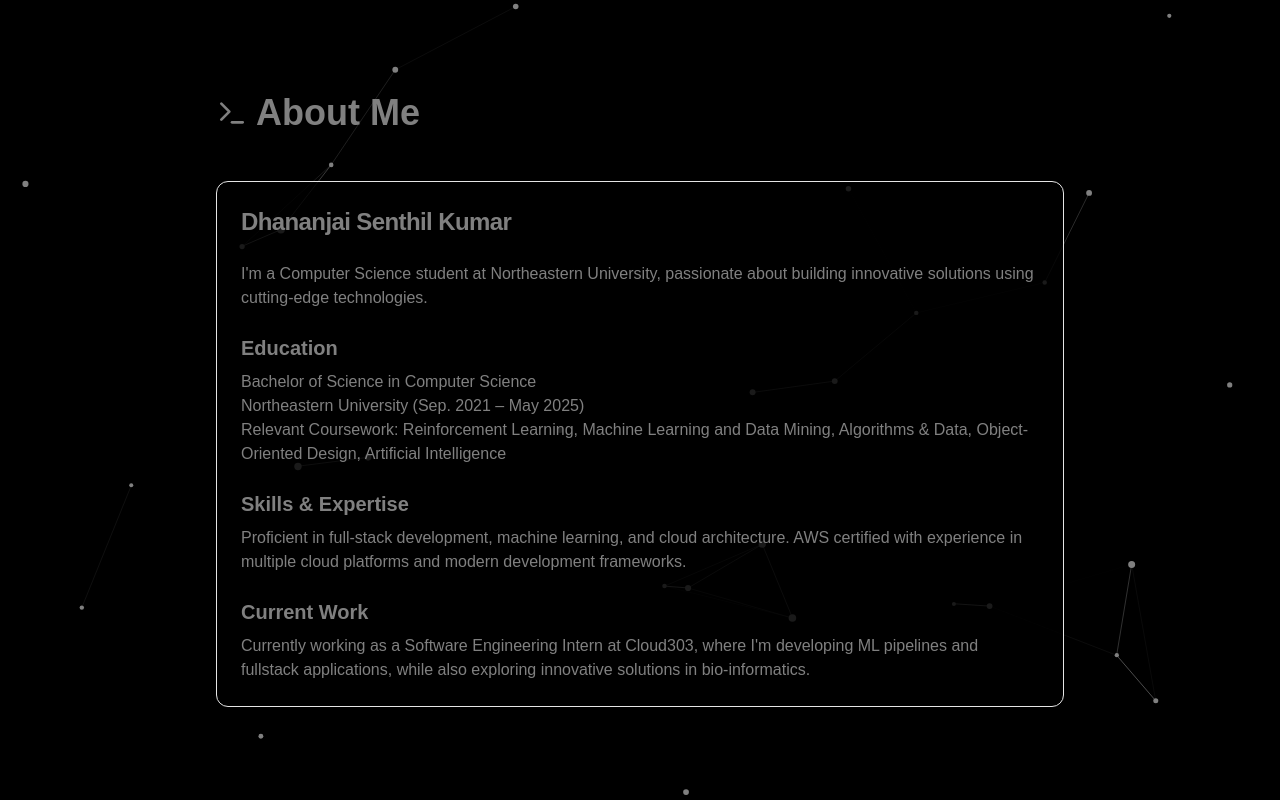
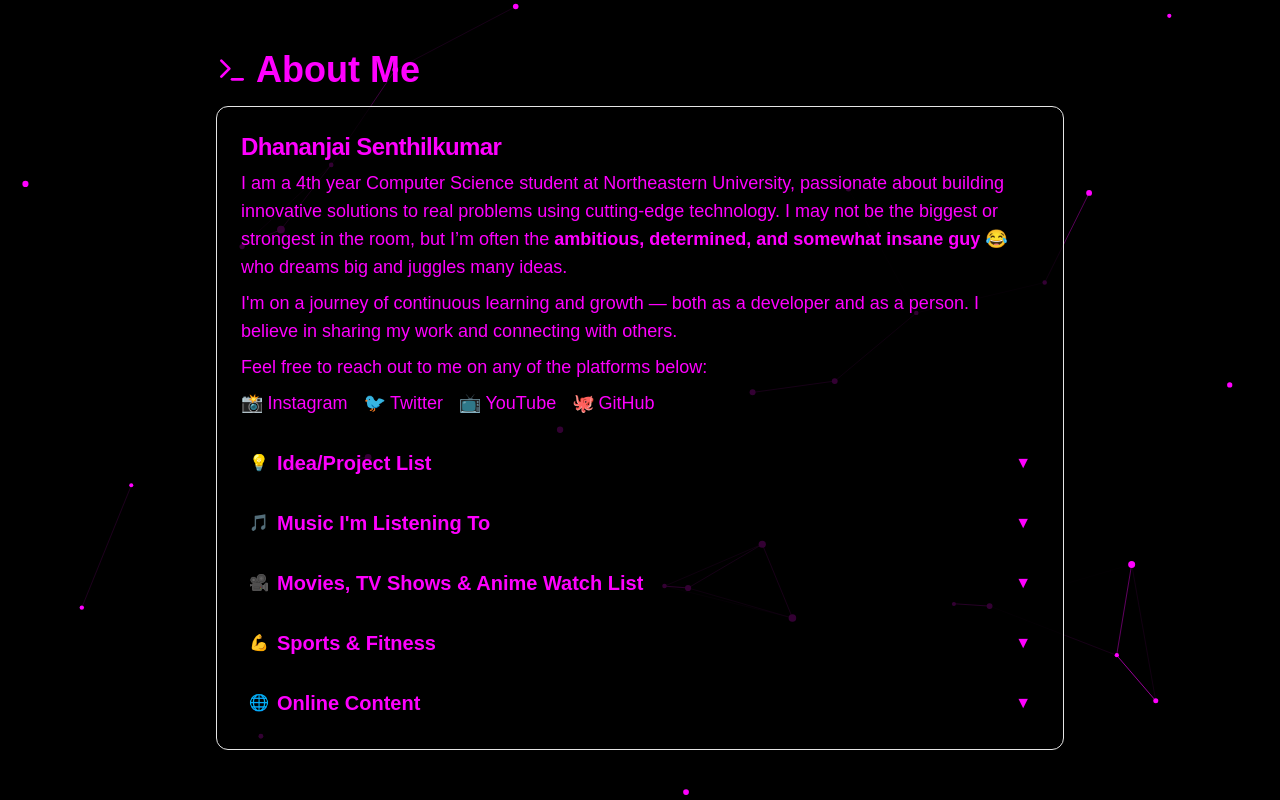
Before and after one commit to Djai284/website, a Next.js app: page /about in a window 1280 px wide. Built offline with nearby package versions, Linux system fonts and the light colour scheme.

Commit message:
updated about page

```diff
--- a/src/app/about/page.tsx
+++ b/src/app/about/page.tsx
@@ -5,14 +5,55 @@ import { Terminal } from "lucide-react";
 import { Card, CardContent, CardHeader, CardTitle } from "@/components/ui/card";
 import { useTheme } from "@/components/theme-provider";
 import FloatingNetworkBackground from "@/components/floating-network";
+import { useRouter } from "next/navigation";
+
+// A reusable toggle component for expandable sections with smooth animation.
+const ToggleSection: React.FC<{
+  title: string;
+  icon: React.ReactNode;
+  children: React.ReactNode;
+}> = ({ title, icon, children }) => {
+  const [open, setOpen] = React.useState(false);
+
+  return (
+    <div className="rounded pointer-events-auto">
+      <button
+        onClick={() => setOpen(!open)}
+        className="w-full flex items-center justify-between p-2 bg-transparent focus:outline-none"
+      >
+        <div className="flex items-center gap-2">
+          {icon}
+          <span className="font-semibold text-xl">{title}</span>
+        </div>
+        <span>{open ? "▲" : "▼"}</span>
+      </button>
+      {/* The container is always rendered so that we can animate its max-height and opacity */}
+      <div
+        className={`overflow-hidden transition-all duration-300 ease-in-out ${
+          open ? "max-h-[1000px] opacity-100" : "max-h-0 opacity-0"
+        }`}
+      >
+        <div className="p-2 space-y-2 text-lg">{children}</div>
+      </div>
+    </div>
+  );
+};
 
 const AboutPage: React.FC = () => {
   const theme = useTheme();
+  const router = useRouter();
 
   return (
-    <FloatingNetworkBackground nodeCount={30} connectionDistance={150} maxNodes={70}>
+    <FloatingNetworkBackground
+      nodeCount={30}
+      connectionDistance={150}
+      maxNodes={70}
+    >
       <div className="max-w-4xl mx-auto p-6 min-h-screen flex flex-col justify-center">
-        <div className="mb-8">
+        <div
+          className="pointer-events-auto cursor-pointer"
+          onClick={() => router.push("/")}
+        >
           <h1
             style={{ color: theme.accentColor }}
             className="text-4xl font-bold mb-4 flex items-center gap-2"
@@ -22,50 +63,214 @@ const AboutPage: React.FC = () => {
           </h1>
         </div>
 
-        <Card style={{ background: `${theme.baseColor}CC`, color: theme.accentColor }}>
-          <CardHeader>
-            <CardTitle className={"text-2xl font-bold"}>
-              Dhananjai Senthil Kumar
+        <Card
+          style={{
+            background: `${theme.baseColor}CC`,
+            color: theme.accentColor,
+          }}
+        >
+          <CardHeader className="pointer-events-auto">
+            <CardTitle className="text-2xl font-bold flex items-center gap-2">
+              Dhananjai Senthilkumar
             </CardTitle>
+            <div className="text-lg space-y-2">
+              <p>
+                I am a 4th year Computer Science student at Northeastern University,
+                passionate about building innovative solutions to real problems using cutting-edge technology.
+                I may not be the biggest or strongest in the room, but I’m often the{" "}
+                <strong>ambitious, determined, and somewhat insane guy 😂</strong> who dreams big and juggles many ideas.
+              </p>
+              <p>
+                I'm on a journey of continuous learning and growth — both as a developer and as a person.
+                I believe in sharing my work and connecting with others.
+              </p>
+              <p>Feel free to reach out to me on any of the platforms below:</p>
+              <div className="flex flex-wrap gap-4 mt-2">
+                <a
+                  href="https://www.instagram.com/djai.sen/"
+                  target="_blank"
+                  rel="noopener noreferrer"
+                  className="flex items-center gap-1 hover:underline"
+                >
+                  <span role="img" aria-label="instagram">
+                    📸
+                  </span>{" "}
+                  Instagram
+                </a>
+                <a
+                  href="https://x.com/Djai284"
+                  target="_blank"
+                  rel="noopener noreferrer"
+                  className="flex items-center gap-1 hover:underline"
+                >
+                  <span role="img" aria-label="twitter">
+                    🐦
+                  </span>{" "}
+                  Twitter
+                </a>
+                <a
+                  href="https://www.youtube.com/@Dhananjai284"
+                  target="_blank"
+                  rel="noopener noreferrer"
+                  className="flex items-center gap-1 hover:underline"
+                >
+                  <span role="img" aria-label="youtube">
+                    📺
+                  </span>{" "}
+                  YouTube
+                </a>
+                <a
+                  href="https://github.com/Djai284"
+                  target="_blank"
+                  rel="noopener noreferrer"
+                  className="flex items-center gap-1 hover:underline"
+                >
+                  <span role="img" aria-label="github">
+                    🐙
+                  </span>{" "}
+                  GitHub
+                </a>
+              </div>
+            </div>
           </CardHeader>
           <CardContent>
-            <div className={"space-y-6"}>
-              <p>
-                I&apos;m a Computer Science student at Northeastern University, passionate about building innovative solutions using cutting-edge technologies.
-              </p>
+            <div className="space-y-4 text-md">
+              <ToggleSection
+                title="Idea/Project List"
+                icon={
+                  <span role="img" aria-label="idea">
+                    💡
+                  </span>
+                }
+              >
+                <p>
+                  Here are some ideas and projects I'm either working on or thinking about:
+                </p>
+                <ul className="pl-5 space-y-1">
+                  <li>
+                    🎶 <strong>Cymatics Lab</strong>: A music production and geometric research project
+                  </li>
+                  <li>
+                    🌱 <strong>Automated Hydroponics</strong>: Exploring sustainable living and self-reliance
+                  </li>
+                  <li>
+                    🤖 <strong>AI Machine Learning Research Agent</strong>: Building an agent orchestration platform for deep research
+                  </li>
+                </ul>
+              </ToggleSection>
 
-              <div>
-                <h2 className={"text-xl font-semibold mb-2"}>
-                  Education
-                </h2>
+              <ToggleSection
+                title="Music I'm Listening To"
+                icon={
+                  <span role="img" aria-label="music">
+                    🎵
+                  </span>
+                }
+              >
                 <p>
-                  Bachelor of Science in Computer Science<br />
-                  Northeastern University (Sep. 2021 – May 2025)<br />
-                  Relevant Coursework: Reinforcement Learning, Machine Learning and Data Mining,
-                  Algorithms & Data, Object-Oriented Design, Artificial Intelligence
+                  Music is an integral part of life. It can make you smile after a bad day or bring back memories of the past.
+                  Here's a taste of what I'm tuning into right now:
                 </p>
-              </div>
+                <ul className="pl-5 space-y-1">
+                  <li>
+                    🥁 <strong>Breakcore</strong> — Beats for getting things done
+                  </li>
+                  <li>
+                    🎹 <strong>EDM</strong> — Nostalgic hype vibes
+                  </li>
+                  <li>
+                    🎷 <strong>Jazz</strong> — Perfect for slowing down and relaxing
+                  </li>
+                  <li>
+                    💿 <strong>Rap</strong> — Artists like Kendrick Lamar for motivation and retrospection
+                  </li>
+                </ul>
+                <p>I'm always open to new suggestions, so please share your favorite tracks!</p>
+                <p>I'm also dabbling in music production—any advice is welcome.</p>
+              </ToggleSection>
 
-              <div>
-                <h2 className={"text-xl font-semibold mb-2"}>
-                  Skills & Expertise
-                </h2>
+              <ToggleSection
+                title="Movies, TV Shows & Anime Watch List"
+                icon={
+                  <span role="img" aria-label="movies">
+                    🎥
+                  </span>
+                }
+              >
                 <p>
-                  Proficient in full-stack development, machine learning, and cloud architecture.
-                  AWS certified with experience in multiple cloud platforms and modern development frameworks.
+                  I love immersing myself in great storytelling. Here are some of my current favorites and all-time classics:
                 </p>
-              </div>
+                <ul className="pl-5 space-y-1">
+                  <li>
+                    🍿 <strong>Game of Thrones</strong> — A binge-worthy epic
+                  </li>
+                  <li>
+                    🎬 <strong>The Penguin</strong> — Currently watching
+                  </li>
+                  <li>
+                    🌀 <strong>Naruto</strong> — Anime classic
+                  </li>
+                  <li>
+                    🔥 <strong>Blue Lock</strong> — Recently started
+                  </li>
+                </ul>
+                <p className="mt-2">
+                  Got any recommendations? Drop your suggestions below or DM me on Twitter!
+                </p>
+              </ToggleSection>
 
-              <div>
-                <h2 className={"text-xl font-semibold mb-2"}>
-                  Current Work
-                </h2>
+              <ToggleSection
+                title="Sports & Fitness"
+                icon={
+                  <span role="img" aria-label="fitness">
+                    💪
+                  </span>
+                }
+              >
                 <p>
-                  Currently working as a Software Engineering Intern at Cloud303,
-                  where I&apos;m developing ML pipelines and fullstack applications,
-                  while also exploring innovative solutions in bio-informatics.
+                  I enjoy staying active with sports and calisthenics. Here’s a glimpse of my current routine:
                 </p>
-              </div>
+                <h3 className="font-bold mt-2">Calisthenics Workout</h3>
+                <ul className="pl-5 space-y-1">
+                  <li>🏋️ Planche Pushups: 3 sets of 5 reps</li>
+                  <li>🤸 Handstand Practice: 5 minutes wall-supported</li>
+                  <li>💪 Pull-ups: 3 sets of 8 reps</li>
+                </ul>
+                <p className="mt-2">
+                  Staying fit is key, and I'm always looking to improve my strength and endurance.
+                </p>
+                <h3 className="font-bold mt-2">Meal Plan</h3>
+                <ul className="pl-5 space-y-1">
+                  <li>🍗 Grilled Chicken Breast with Quinoa & Veggies</li>
+                  <li>🐟 Baked Salmon with Brown Rice & Broccoli</li>
+                  <li>🥚 Egg White Omelette with Spinach & Mushrooms</li>
+                </ul>
+                <p className="mt-2">
+                  I focus on healthy, high-protein meals while avoiding beef and pork.
+                </p>
+              </ToggleSection>
+
+              <ToggleSection
+                title="Online Content"
+                icon={
+                  <span role="img" aria-label="online">
+                    🌐
+                  </span>
+                }
+              >
+                <p>
+                  I engage with a mix of podcasts, YouTube channels, and tech articles that inspire me.
+                </p>
+                <h3 className="font-bold mt-2">Podcasts I Enjoy</h3>
+                <ul className="pl-5 space-y-1">
+                  <li>🎙️ Joe Rogan Experience</li>
+                  <li>🎙️ The Diary of a CEO</li>
+                  <li>🎙️ The Chris Williamson Podcast</li>
+                </ul>
+                <p className="mt-2">
+                  Have any podcast recommendations? I'd love to hear them!
+                </p>
+              </ToggleSection>
             </div>
           </CardContent>
         </Card>
--- a/src/lib/color-schemes.ts
+++ b/src/lib/color-schemes.ts
@@ -174,18 +174,18 @@ export const colorSchemes: Theme[] = [
   //   name: "dark-blue",
   //   type: "dark",
   // },
-  {
-    baseColor: "#98FB98",
-    accentColor: "#4B0082",
-    name: "dark-violet",
-    type: "dark",
-  },
-  {
-    baseColor: "#98FB98",
-    accentColor: "#8B008B",
-    name: "dark-magenta",
-    type: "dark",
-  },
+  // {
+  //   baseColor: "#98FB98",
+  //   accentColor: "#4B0082",
+  //   name: "dark-violet",
+  //   type: "dark",
+  // },
+  // {
+  //   baseColor: "#98FB98",
+  //   accentColor: "#8B008B",
+  //   name: "dark-magenta",
+  //   type: "dark",
+  // },
   {
     baseColor: "#FFFFFF",
     accentColor: "#000000",
```
